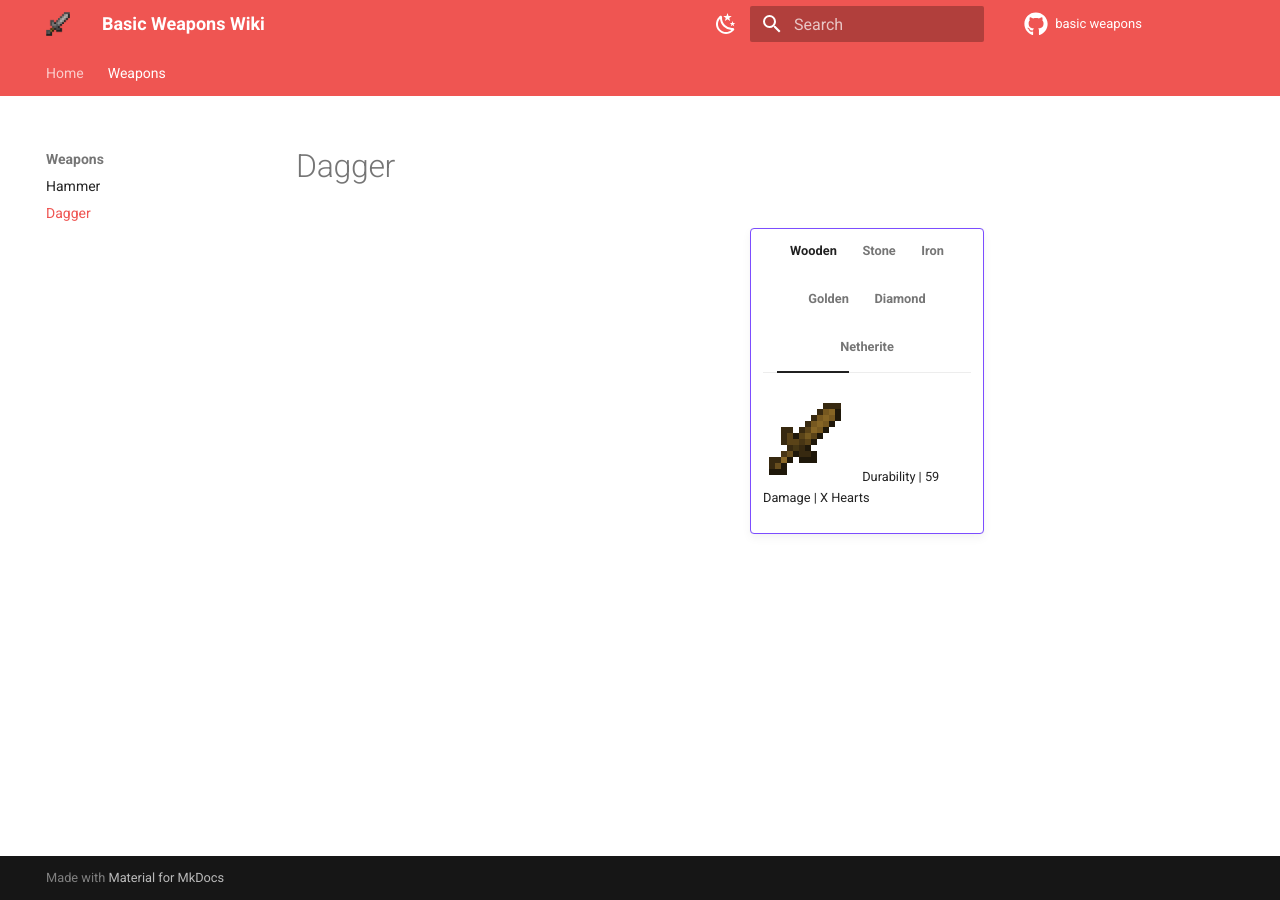
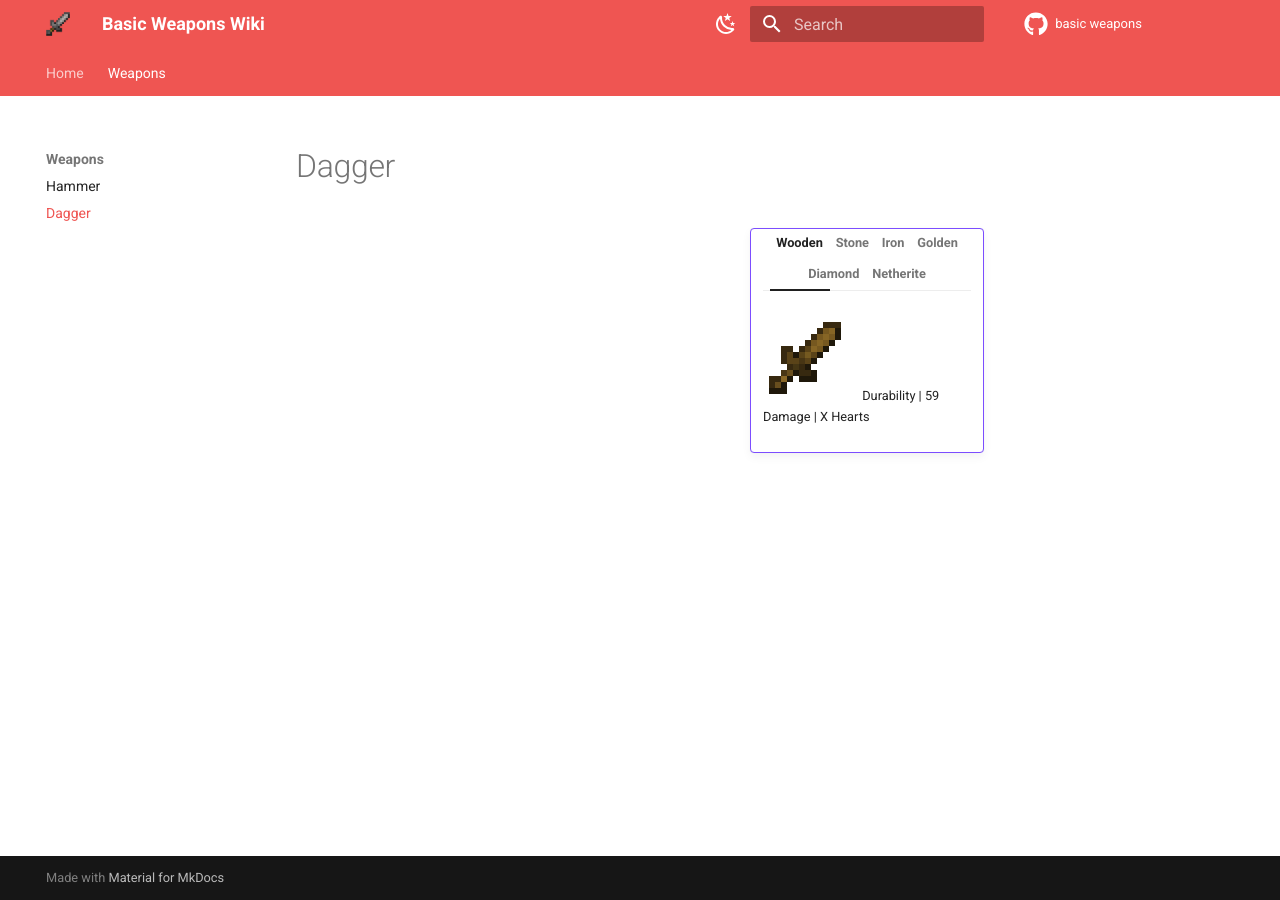
Before and after one commit to Khazoda/basic-weapons-wiki, an MkDocs documentation site: the page built from docs/weapons/dagger.md, in a window 1280 px wide. Built offline with MkDocs 1.6.1 and Material for MkDocs 9.7.7, drawn with Linux system fonts in a browser that asks for light colours; comment, search, counter and statistics services are not loaded.

Commit message:
padding fix

```diff
--- a/docs/overrides.css
+++ b/docs/overrides.css
@@ -8,13 +8,13 @@
   justify-content: center;
 }
 .md-typeset .tabbed-labels--linked > label {
-  padding: 0.5em 0.5em 0.5em;
+  padding: 0.35em 0.5em 0.35em;
 }
 
 .md-typeset .tabbed-labels > label {
-  padding: 0.5em 0.5em 0.5em;
+  padding: 0.35em 0.5em 0.35em;
 }
 
 .md-typeset .tabbed-labels--linked > label > a {
-  padding: 0.5em 0.5em 0.5em;
+  padding: 0em;
 }
```
